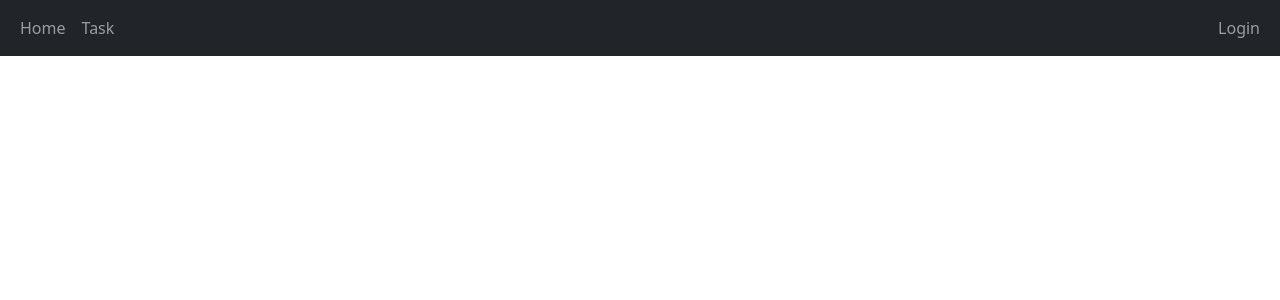
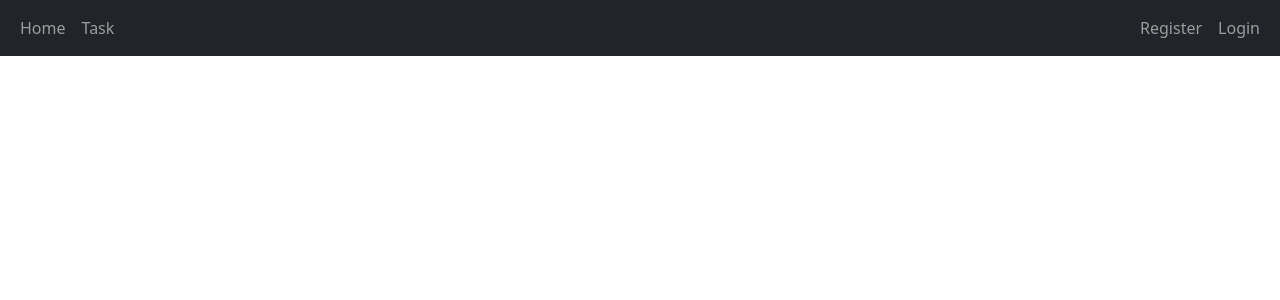
Before and after one commit to JorgenBrattang/DayTasker, a Django app: template templates/base.html in a window 1280 px wide. Shown: the top 300 px of the page. Run offline with Django 3.2, Linux system fonts and the light colour scheme; the template is opened without the code that fills it, so the values that code supplies are empty; parts of the project's set-up code (start-up, migrations or seed data) failed here and were passed over.

Commit message:
Add so you can now login and logout from your account

```diff
--- a/daytasker/settings.py
+++ b/daytasker/settings.py
@@ -41,8 +41,8 @@ INSTALLED_APPS = [
     'allauth.socialaccount',
     'django.contrib.staticfiles',
     'main.apps.MainConfig',
-    'crispy-forms',
-    'crispy-bootstrap5',
+    'crispy_forms',
+    'crispy_bootstrap5'
 ]
 
 SITE_ID = 1  # <<< --- You need to add this for Django, it likes it. >>>
--- a/main/urls.py
+++ b/main/urls.py
@@ -1,4 +1,4 @@
-from django import path
+from django.urls import path
 from . import views
 
 urlpatterns = [
--- a/main/views.py
+++ b/main/views.py
@@ -2,3 +2,4 @@ from django.shortcuts import render
 
 
 def home(request):
+    return render(request, 'home.html')
--- a/templates/base.html
+++ b/templates/base.html
@@ -25,9 +25,18 @@
             </div>
             <div>
                 <ul class="navbar-nav">
+                    {% if user.is_authenticated %}
                     <li class="nav-item">
-                        <a class="nav-link" href="/login">Login</a>
+                        <a class="nav-link" href="accounts//logout">Logout</a>
                     </li>
+                    {% else %}
+                    <li class="nav-item">
+                        <a class="nav-link" href="accounts//sign-up">Register</a>
+                    </li>
+                    <li class="nav-item">
+                        <a class="nav-link" href="accounts/login">Login</a>
+                    </li>
+                    {% endif %}
                 </ul>
             </div>
         </div>
--- a/templates/home.html
+++ b/templates/home.html
@@ -1,4 +1,4 @@
-{% extends 'main/base.html' %}
+{% extends 'base.html' %}
 {% block title %}Home page{% endblock %}
 {% block content %}
 <h1>Home page</h1>
```
